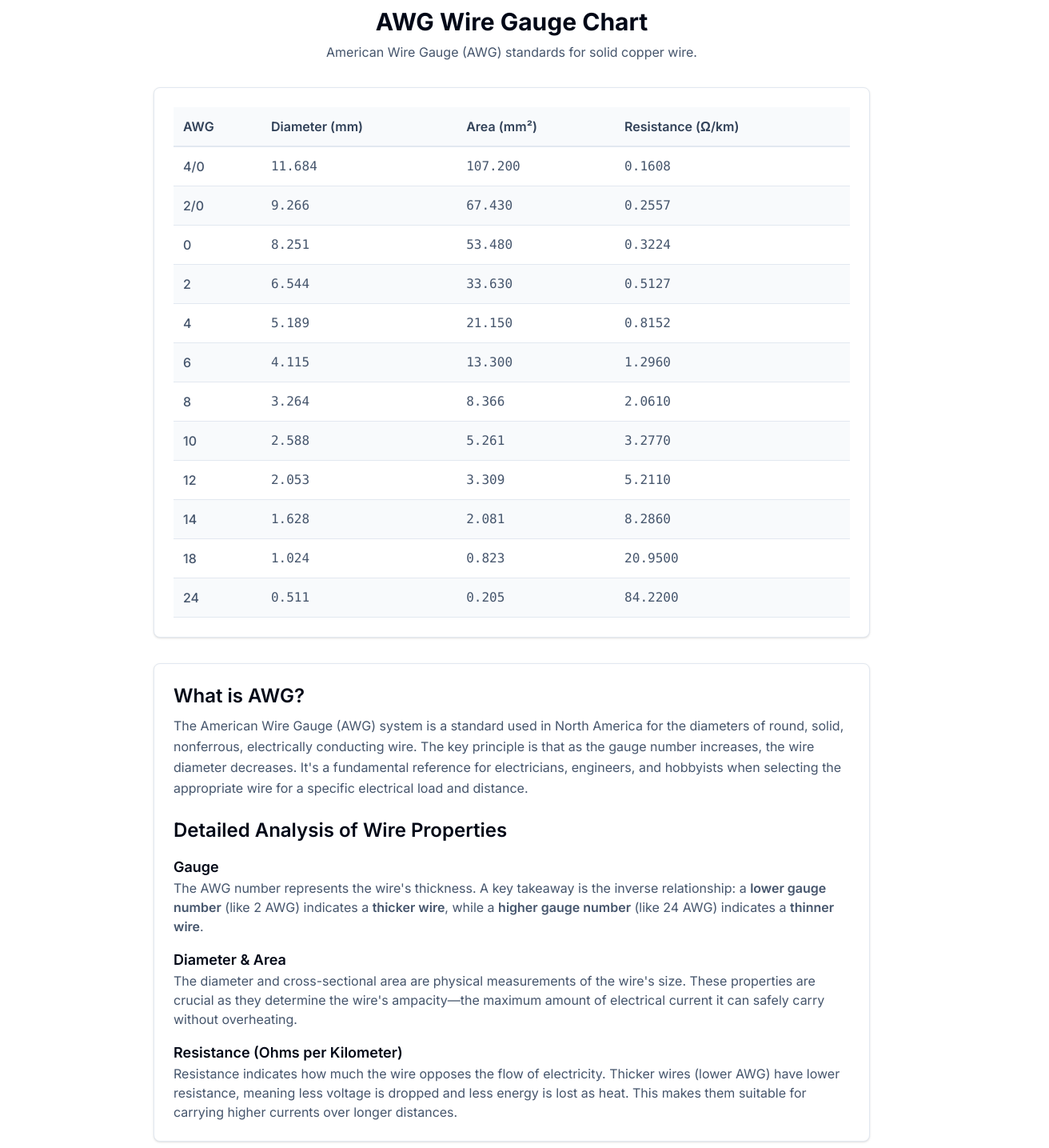
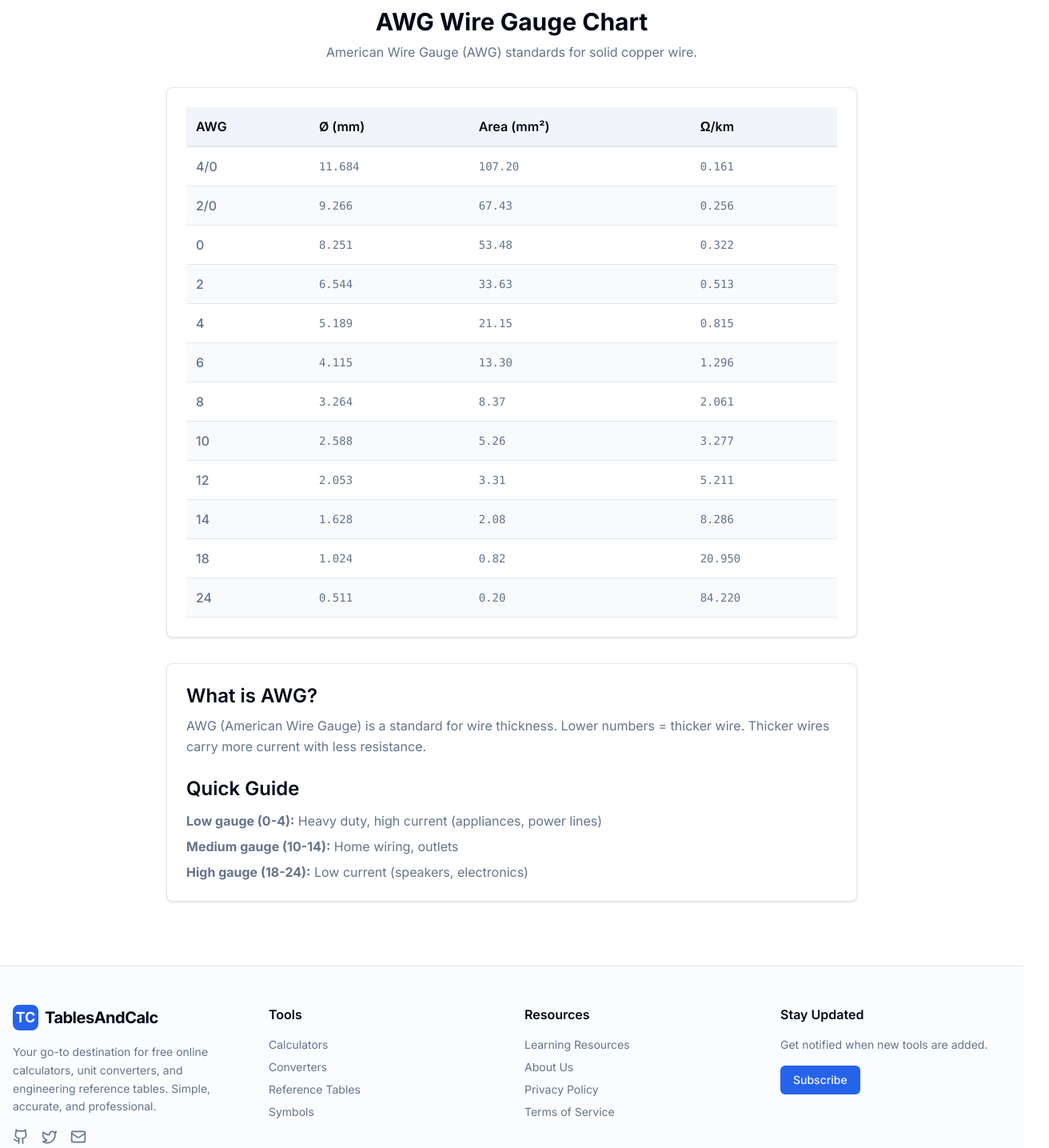
Before and after one commit to GokulKannur/tables-and-calc, a Next.js app: page /tables/awg-wire-gauge-chart in a window 1280 px wide. Shown: the part 140-1575 px from the top of the page at 80% size, 1312 px wide, since content can reach past the window. Built offline with nearby package versions, Linux system fonts and the light colour scheme.

Commit message:
Major update: theme fixes, resources expansion, SEO improvements

```diff
--- /dev/null
+++ b/src/app/coming-soon/page.tsx
@@ -0,0 +1,28 @@
+// src/app/coming-soon/page.tsx
+import Link from 'next/link';
+import type { Metadata } from 'next';
+
+export const metadata: Metadata = {
+    title: 'Coming Soon | TablesAndCalc',
+    description: 'This feature is under development.',
+};
+
+export default function ComingSoonPage() {
+    return (
+        <div className="min-h-[60vh] flex items-center justify-center px-4">
+            <div className="text-center max-w-md">
+                <div className="text-6xl mb-6">🚧</div>
+                <h1 className="text-3xl font-bold mb-4">Under Development</h1>
+                <p className="text-muted-foreground mb-8">
+                    This feature isn&apos;t ready yet. Check back later!
+                </p>
+                <Link
+                    href="/"
+                    className="inline-block px-6 py-3 bg-primary text-primary-foreground rounded-lg font-medium hover:bg-primary/90 transition-colors"
+                >
+                    Back to Home
+                </Link>
+            </div>
+        </div>
+    );
+}
--- a/src/app/tables/awg-wire-gauge-chart/page.tsx
+++ b/src/app/tables/awg-wire-gauge-chart/page.tsx
@@ -7,7 +7,6 @@ export const metadata: Metadata = {
 };
 
 const awgData = [
-  // ... your data remains the same
   { gauge: '4/0', dia_mm: 11.684, area_mm2: 107.2, resistance_km: 0.1608 },
   { gauge: '2/0', dia_mm: 9.266, area_mm2: 67.43, resistance_km: 0.2557 },
   { gauge: '0', dia_mm: 8.251, area_mm2: 53.48, resistance_km: 0.3224 },
@@ -24,61 +23,49 @@ const awgData = [
 
 export default function AwgChartPage() {
   return (
-    <div className="max-w-4xl mx-auto pb-12">
+    <div className="max-w-4xl mx-auto px-4 pb-12">
       <div className="text-center mb-8">
         <h1 className="text-3xl font-bold">AWG Wire Gauge Chart</h1>
-        <p className="text-slate-600 mt-2">American Wire Gauge (AWG) standards for solid copper wire.</p>
+        <p className="text-muted-foreground mt-2">American Wire Gauge (AWG) standards for solid copper wire.</p>
       </div>
 
-      <div className="bg-white p-6 border rounded-lg shadow-sm overflow-x-auto">
-        <table className="w-full text-left border-collapse">
+      <div className="bg-card p-4 md:p-6 border rounded-lg shadow-sm overflow-x-auto">
+        <table className="w-full text-left border-collapse min-w-[400px]">
           <thead>
             <tr>
-              <th className="border-b-2 p-3 font-semibold text-slate-700 bg-slate-50">AWG</th>
-              <th className="border-b-2 p-3 font-semibold text-slate-700 bg-slate-50">Diameter (mm)</th>
-              <th className="border-b-2 p-3 font-semibold text-slate-700 bg-slate-50">Area (mm²)</th>
-              <th className="border-b-2 p-3 font-semibold text-slate-700 bg-slate-50">Resistance (Ω/km)</th>
+              <th className="border-b-2 border-border p-2 md:p-3 font-semibold bg-secondary text-sm md:text-base">AWG</th>
+              <th className="border-b-2 border-border p-2 md:p-3 font-semibold bg-secondary text-sm md:text-base">Ø (mm)</th>
+              <th className="border-b-2 border-border p-2 md:p-3 font-semibold bg-secondary text-sm md:text-base">Area (mm²)</th>
+              <th className="border-b-2 border-border p-2 md:p-3 font-semibold bg-secondary text-sm md:text-base">Ω/km</th>
             </tr>
           </thead>
-          <tbody className="text-slate-600">
+          <tbody className="text-muted-foreground">
             {awgData.map((row, index) => (
-              <tr key={row.gauge} className={index % 2 === 0 ? '' : 'bg-slate-50'}>
-                <td className="border-b p-3 font-medium">{row.gauge}</td>
-                <td className="border-b p-3 font-mono">{row.dia_mm.toFixed(3)}</td>
-                <td className="border-b p-3 font-mono">{row.area_mm2.toFixed(3)}</td>
-                <td className="border-b p-3 font-mono">{row.resistance_km.toFixed(4)}</td>
+              <tr key={row.gauge} className={index % 2 === 0 ? '' : 'bg-secondary/50'}>
+                <td className="border-b border-border p-2 md:p-3 font-medium">{row.gauge}</td>
+                <td className="border-b border-border p-2 md:p-3 font-mono text-sm">{row.dia_mm.toFixed(3)}</td>
+                <td className="border-b border-border p-2 md:p-3 font-mono text-sm">{row.area_mm2.toFixed(2)}</td>
+                <td className="border-b border-border p-2 md:p-3 font-mono text-sm">{row.resistance_km.toFixed(3)}</td>
               </tr>
             ))}
           </tbody>
         </table>
       </div>
 
-      <div className="mt-8 bg-white p-6 border rounded-lg shadow-sm space-y-6">
+      <div className="mt-8 bg-card p-4 md:p-6 border rounded-lg shadow-sm space-y-6">
         <div>
-          <h2 className="text-2xl font-semibold mb-2">What is AWG?</h2>
-          {/* ✨ FIX: Replaced ' with &apos; */}
-          <p className="text-slate-600 leading-relaxed">
-            The American Wire Gauge (AWG) system is a standard used in North America for the diameters of round, solid, nonferrous, electrically conducting wire. The key principle is that as the gauge number increases, the wire diameter decreases. It&apos;s a fundamental reference for electricians, engineers, and hobbyists when selecting the appropriate wire for a specific electrical load and distance.
+          <h2 className="text-xl md:text-2xl font-semibold mb-2">What is AWG?</h2>
+          <p className="text-muted-foreground leading-relaxed text-sm md:text-base">
+            AWG (American Wire Gauge) is a standard for wire thickness. Lower numbers = thicker wire. Thicker wires carry more current with less resistance.
           </p>
         </div>
         <div>
-          <h2 className="text-2xl font-semibold mb-4">Detailed Analysis of Wire Properties</h2>
-          <div className="space-y-4">
-            <div>
-              <h3 className="text-lg font-semibold">Gauge</h3>
-              <p className="text-slate-600">
-                The AWG number represents the wire&apos;s thickness. A key takeaway is the inverse relationship: a <strong className="font-semibold">lower gauge number</strong> (like 2 AWG) indicates a <strong className="font-semibold">thicker wire</strong>, while a <strong className="font-semibold">higher gauge number</strong> (like 24 AWG) indicates a <strong className="font-semibold">thinner wire</strong>.
-              </p>
-            </div>
-            <div>
-              <h3 className="text-lg font-semibold">Diameter & Area</h3>
-              <p className="text-slate-600">The diameter and cross-sectional area are physical measurements of the wire&apos;s size. These properties are crucial as they determine the wire&apos;s ampacity—the maximum amount of electrical current it can safely carry without overheating.</p>
-            </div>
-            <div>
-              <h3 className="text-lg font-semibold">Resistance (Ohms per Kilometer)</h3>
-              <p className="text-slate-600">Resistance indicates how much the wire opposes the flow of electricity. Thicker wires (lower AWG) have lower resistance, meaning less voltage is dropped and less energy is lost as heat. This makes them suitable for carrying higher currents over longer distances.</p>
-            </div>
-          </div>
+          <h2 className="text-xl md:text-2xl font-semibold mb-3">Quick Guide</h2>
+          <ul className="text-muted-foreground space-y-2 text-sm md:text-base">
+            <li><strong>Low gauge (0-4):</strong> Heavy duty, high current (appliances, power lines)</li>
+            <li><strong>Medium gauge (10-14):</strong> Home wiring, outlets</li>
+            <li><strong>High gauge (18-24):</strong> Low current (speakers, electronics)</li>
+          </ul>
         </div>
       </div>
     </div>
--- a/src/app/tables/exponential-table/page.tsx
+++ b/src/app/tables/exponential-table/page.tsx
@@ -20,25 +20,25 @@ const expData = generateExpData();
 
 export default function ExponentialTablePage() {
   return (
-    <div className="max-w-4xl mx-auto pb-12">
+    <div className="max-w-4xl mx-auto px-4 pb-12">
       <div className="text-center mb-8">
         <h1 className="text-3xl font-bold">Exponential Table (e^x)</h1>
-        <p className="text-slate-600 mt-2">Reference values for the exponential function.</p>
+        <p className="text-muted-foreground mt-2">Reference values for the exponential function.</p>
       </div>
 
-      <div className="bg-white p-6 border rounded-lg shadow-sm overflow-x-auto">
-        <table className="w-full text-left border-collapse">
+      <div className="bg-card p-4 md:p-6 border rounded-lg shadow-sm overflow-x-auto">
+        <table className="w-full text-left border-collapse min-w-[300px]">
           <thead>
             <tr>
-              <th className="border-b-2 p-3 font-semibold text-slate-700 bg-slate-50">x</th>
-              <th className="border-b-2 p-3 font-semibold text-slate-700 bg-slate-50">e^x</th>
+              <th className="border-b-2 border-border p-3 font-semibold bg-secondary">x</th>
+              <th className="border-b-2 border-border p-3 font-semibold bg-secondary">e^x</th>
             </tr>
           </thead>
-          <tbody className="text-slate-600">
+          <tbody className="text-muted-foreground">
             {expData.map((row, index) => (
-              <tr key={index} className={index % 2 === 0 ? '' : 'bg-slate-50'}>
-                <td className="border-b p-3 font-mono">{row.x}</td>
-                <td className="border-b p-3 font-mono">{row.ex}</td>
+              <tr key={index} className={index % 2 === 0 ? '' : 'bg-secondary/50'}>
+                <td className="border-b border-border p-3 font-mono">{row.x}</td>
+                <td className="border-b border-border p-3 font-mono">{row.ex}</td>
               </tr>
             ))}
           </tbody>
--- a/src/components/Footer.tsx
+++ b/src/components/Footer.tsx
@@ -73,25 +73,19 @@ export default function Footer() {
             </ul>
           </div>
 
-          {/* Newsletter (Mockup) */}
+
+          {/* Newsletter */}
           <div>
             <h3 className="font-semibold mb-4">Stay Updated</h3>
             <p className="text-sm text-muted-foreground mb-4">
-              Subscribe to our newsletter for new tools and updates.
+              Get notified when new tools are added.
             </p>
-            <form className="flex gap-2" onSubmit={(e) => e.preventDefault()}>
-              <input
-                type="email"
-                placeholder="Enter your email"
-                className="flex-1 px-3 py-2 rounded-md border bg-background text-sm focus:outline-none focus:ring-2 focus:ring-primary/50"
-              />
-              <button
-                type="submit"
-                className="px-3 py-2 bg-primary text-primary-foreground rounded-md text-sm font-medium hover:bg-primary/90 transition-colors"
-              >
-                Subscribe
-              </button>
-            </form>
+            <Link
+              href="/coming-soon"
+              className="inline-block px-4 py-2 bg-primary text-primary-foreground rounded-md text-sm font-medium hover:bg-primary/90 transition-colors"
+            >
+              Subscribe
+            </Link>
           </div>
         </div>
 
```
Also changed, not shown: src/app/page.tsx (+28 -16 lines), src/components/Navbar.tsx (+75 -27 lines).
